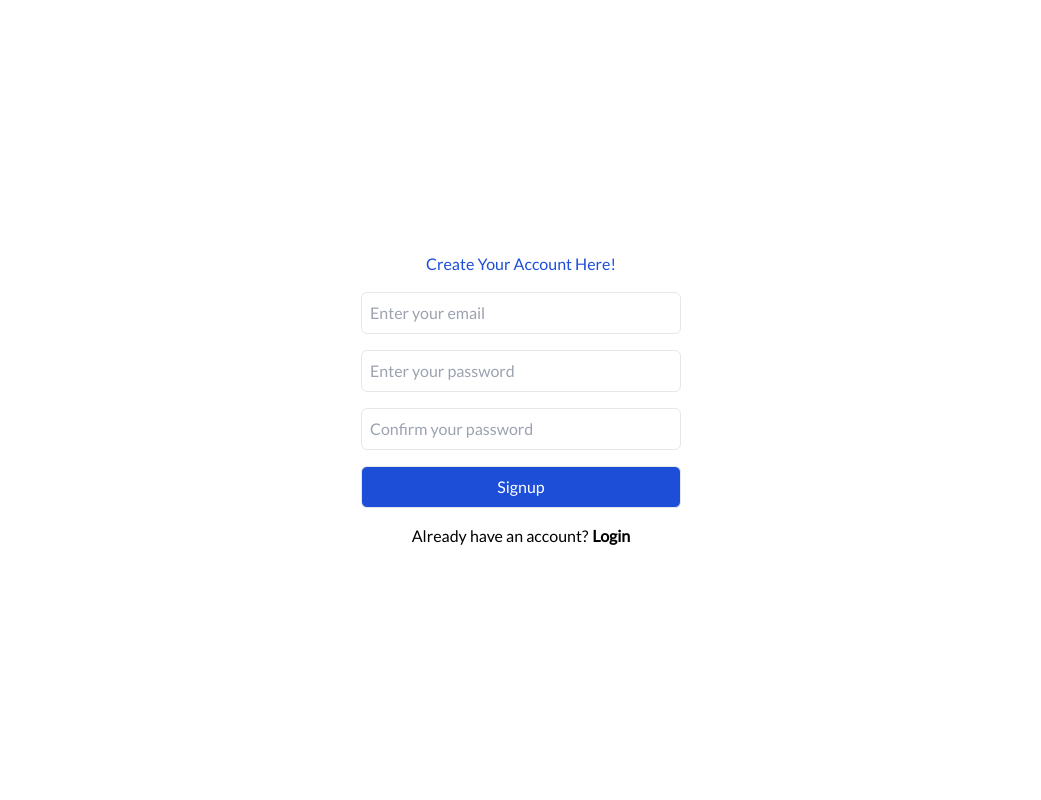
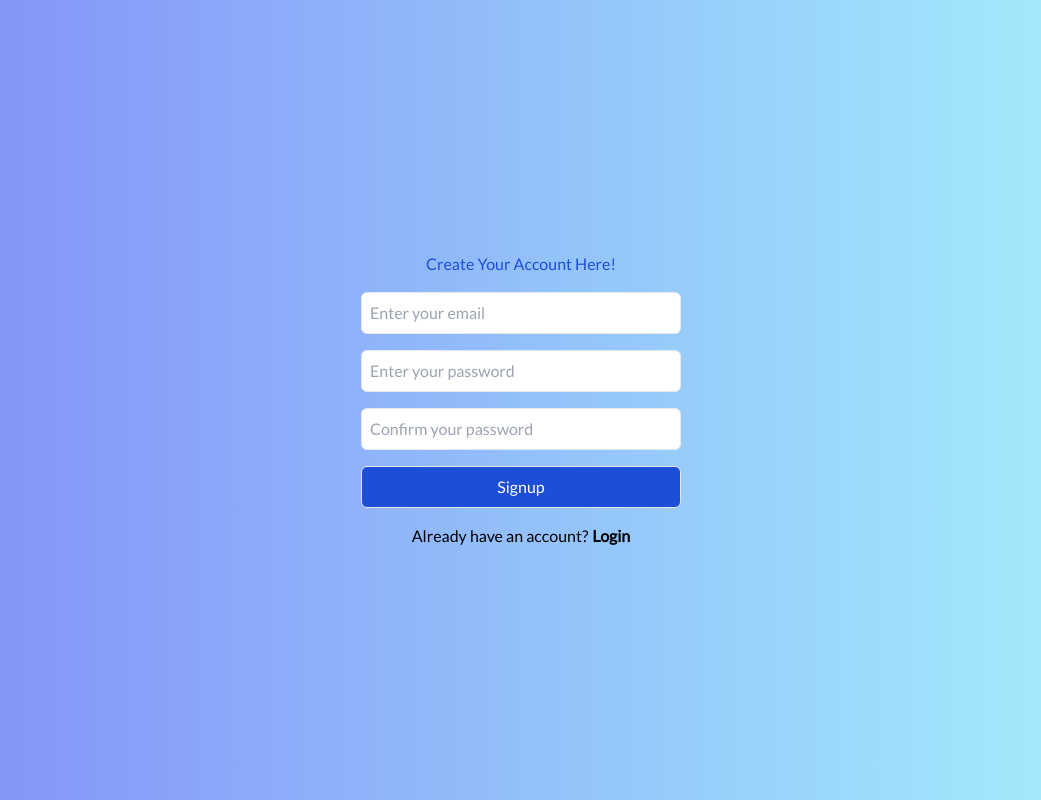
Before and after one commit to SaboorSohaib/hrms-frontend, a React (Create React App) app: page /signup in a window 1280 px wide. Shown: the whole page, without its empty margins (119-1160 px from the left). Built offline with nearby package versions, Linux system fonts and the light colour scheme.

Commit message:
Modify signup page

```diff
--- a/src/pages/Signup.jsx
+++ b/src/pages/Signup.jsx
@@ -36,7 +36,7 @@ const Signup = () => {
   }, [success, navigate]);
 
   return (
-    <section className="flex justify-center items-center h-screen">
+    <section className="flex justify-center items-center h-screen bg-gradient-to-r from-indigo-400 to-cyan-200">
       <form onSubmit={handelSubmit} className="flex flex-col gap-y-4 lg:w-1/4 md:w-1/3 sm:w-3/4">
         <h2 className="text-center text-blue-700">Create Your Account Here!</h2>
         <div>
```
